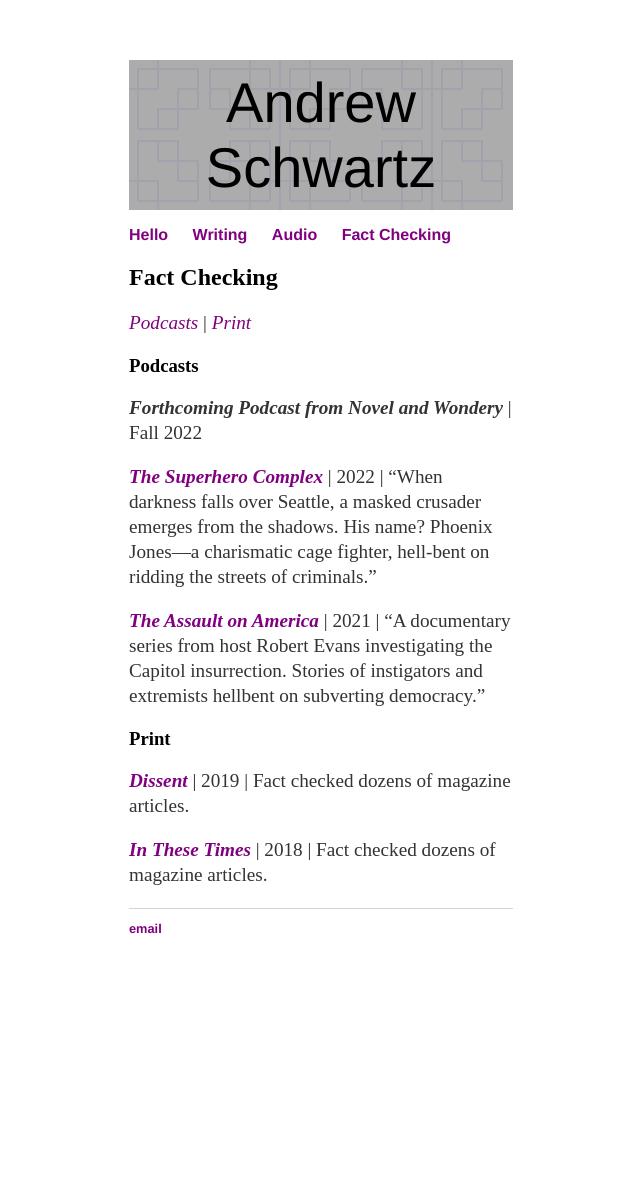
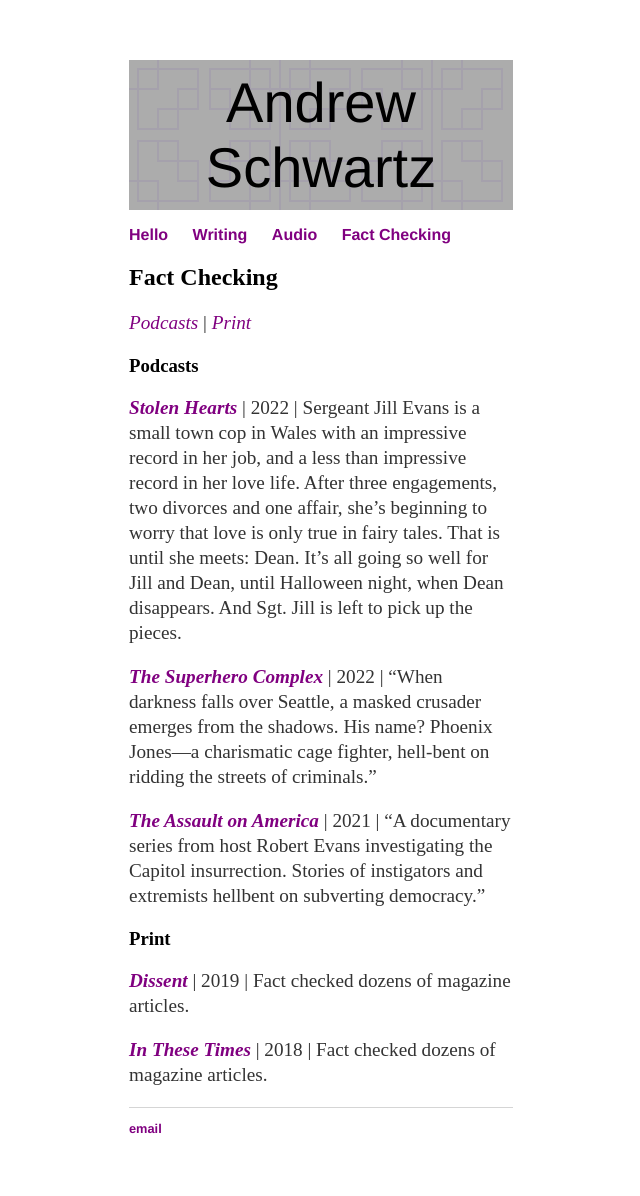
Before and after one commit to aonschwartz/aonschwartz.github.io, a Jekyll site: the page built from about/factchecking.md, in a window 1280 px wide. Shown: the whole page, without its empty margins (319-959 px from the left). Built offline with Jekyll 4.4.1, drawn with Linux system fonts in a browser that asks for light colours; before the commit the page ends 996 px from its top, so only the background shows below that.

Commit message:
Update factchecking.md

```diff
--- a/about/factchecking.md
+++ b/about/factchecking.md
@@ -8,7 +8,7 @@ layout: default
 
 ### <a name="Podcasts"><a/>Podcasts
 
-***Forthcoming Podcast from Novel and Wondery*** \| Fall 2022
+***[Stolen Hearts](https://www.novel.audio/shows/stolen-hearts)*** \| 2022 \| Sergeant Jill Evans is a small town cop in Wales with an impressive record in her job, and a less than impressive record in her love life. After three engagements, two divorces and one affair, she’s beginning to worry that love is only true in fairy tales. That is until she meets: Dean. It’s all going so well for Jill and Dean, until Halloween night, when Dean disappears. And Sgt. Jill is left to pick up the pieces.
 
 ***[The Superhero Complex](https://open.spotify.com/show/00Gez4EcupwNWA19boWYcq?si=0d713fa3a88c400f&nd=1)*** \| 2022 \| "When darkness falls over Seattle, a masked crusader emerges from the shadows. His name? Phoenix Jones—a charismatic cage fighter, hell-bent on ridding the streets of criminals."
 
```
